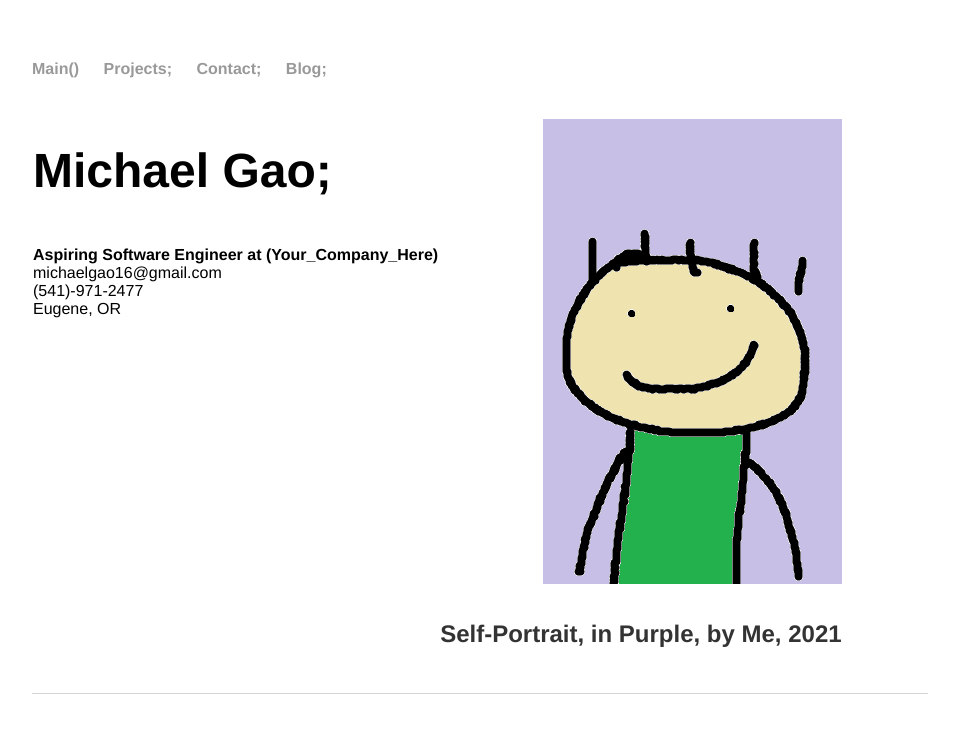
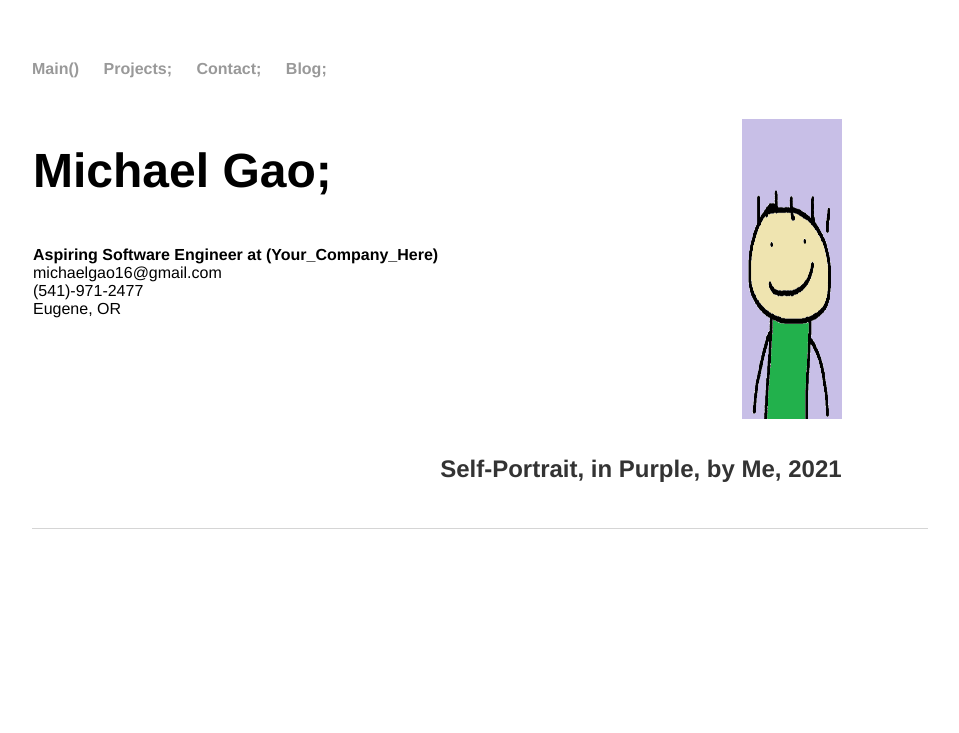
Before and after one commit to michael-c-gao/WebsiteOfMichael, a Jekyll site: the page built from contact/index.html, in a window 1280 px wide. Shown: the top 733 px of the page, without its empty margins (160-1119 px from the left). Built offline with Jekyll 4.4.1, drawn with Linux system fonts in a browser that asks for light colours.

Commit message:
Update index.html

```diff
--- a/contact/index.html
+++ b/contact/index.html
@@ -27,7 +27,9 @@ title: Contact Me
 		Eugene, OR<br>
 	</section>
 	<section class="child">
-		<p style="text-align:right;"><img src="selfportrait2.png" alt="Self Portrait"></p>
+		<p style="text-align:right;"><img src="selfportrait2.png" alt="Self Portrait" width="100"
+			     height="300"></p>
+
 		<p style="text-align:right;"><strong>Self-Portrait, in Purple, by Me, 2021</strong></p><br>
 	</section>
 </section>
```
